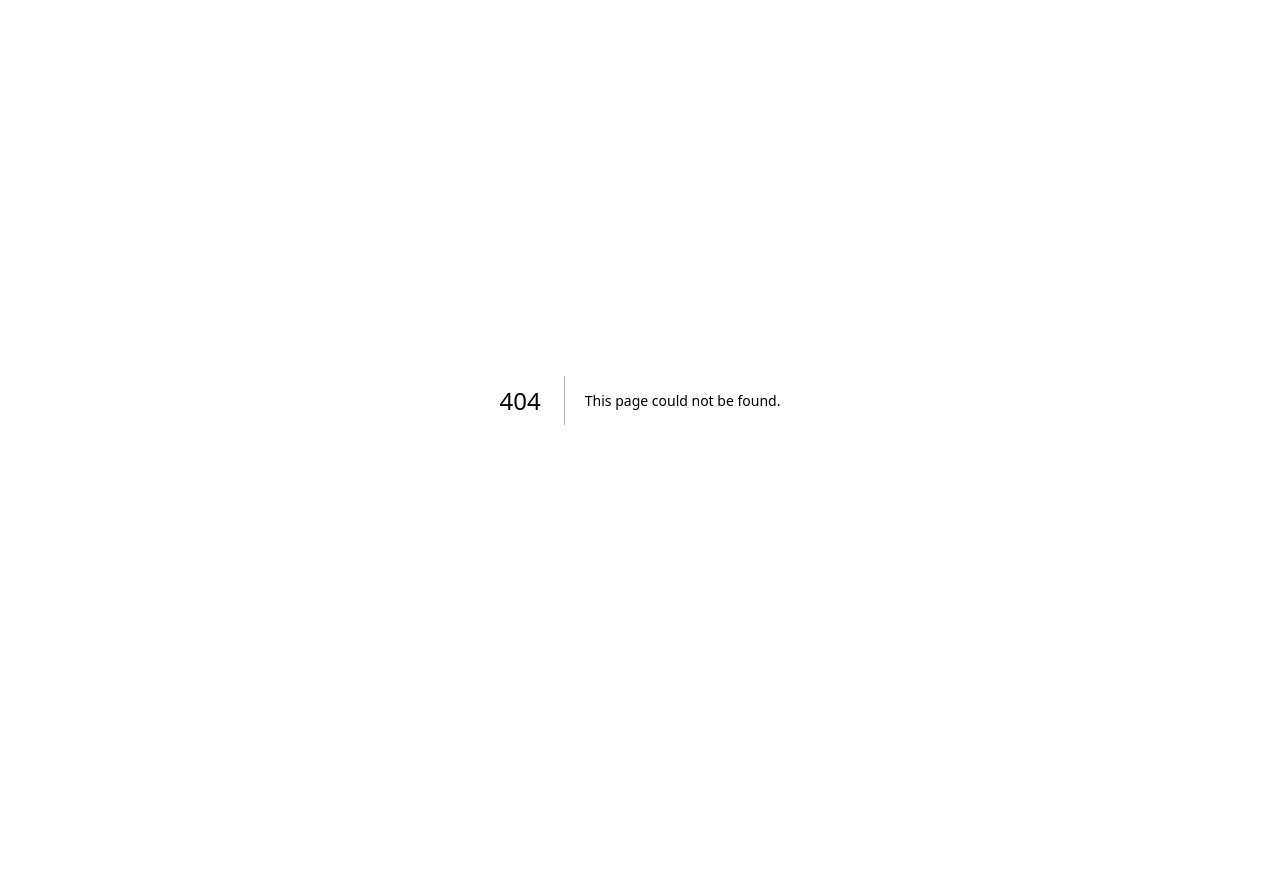
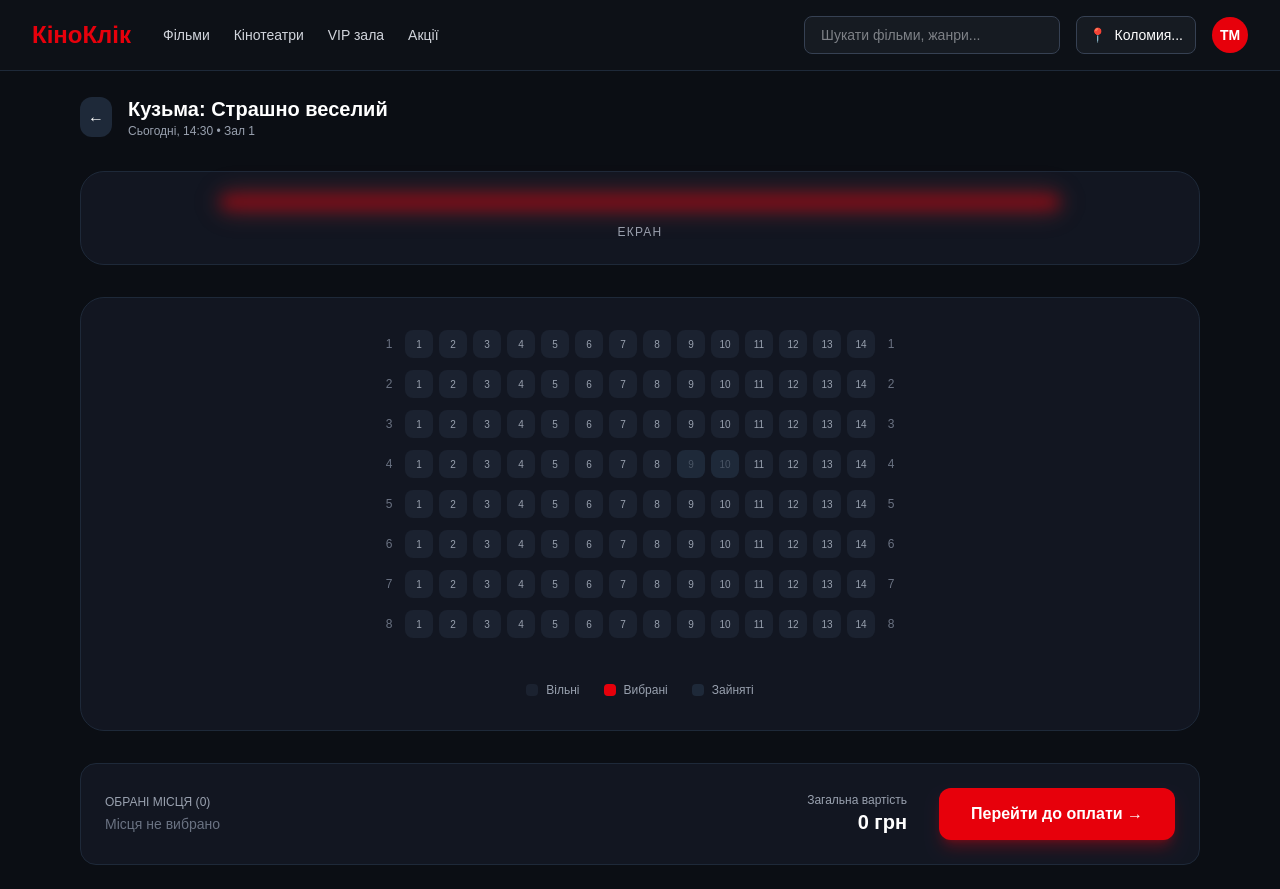
Before and after one commit to Askorbinochka/KinoKlick_FrontEnd, a Next.js app in the folder cinema-frontend/: page /movies/0/seats in a window 1280 px wide. Before the commit this address had no page. Before the commit the page ends 800 px from the top, so only its background shows below. Built offline with nearby package versions, Linux system fonts and the light colour scheme.

Commit message:
бронювання місць

```diff
--- a/cinema-frontend/app/movies/[id]/page.tsx
+++ b/cinema-frontend/app/movies/[id]/page.tsx
@@ -147,9 +147,11 @@ export default function MovieDetail() {
           </div>
 
           <div className="pt-4">
-            <button className="w-full bg-red-600 hover:bg-red-700 text-white font-bold py-4 rounded-2xl transition shadow-lg shadow-red-600/30 text-center text-base">
-              Забронювати
-            </button>
+            <Link href={`/movies/${movieId}/seats`}>
+             <button className="w-full bg-red-600 hover:bg-red-700 text-white font-bold py-4 rounded-2xl transition shadow-lg shadow-red-600/30 text-center text-base">
+                   Забронювати
+             </button>
+            </Link>
           </div>
         </div>
       </main>
--- /dev/null
+++ b/cinema-frontend/app/movies/[id]/seats/page.tsx
@@ -0,0 +1,130 @@
+"use client";
+
+import { useState } from "react";
+import { useParams } from "next/navigation";
+import Link from "next/link";
+import Navbar from "@/components/Navbar";
+
+export default function SeatSelection() {
+  const params = useParams();
+  const movieId = params.id;
+
+  const [selectedSeats, setSelectedSeats] = useState<string[]>([]);
+
+  const ticketPrice = 150; // Ціна за квиток
+
+  // Функція кліку на місце
+  const toggleSeat = (row: number, seat: number) => {
+    const seatId = `${row}-${seat}`;
+    if (selectedSeats.includes(seatId)) {
+      // Якщо вже вибрано — видаляємо
+      setSelectedSeats(selectedSeats.filter(id => id !== seatId));
+    } else {
+      // Якщо ні — додаємо до обраних
+      setSelectedSeats([...selectedSeats, seatId]);
+    }
+  };
+
+  return (
+    <div className="min-h-screen bg-[#0b0e14] text-white">
+      <Navbar />
+
+      <main className="max-w-6xl mx-auto px-4 py-6 space-y-8">
+
+        <div className="flex items-center gap-4">
+          <Link href={`/movies/${movieId}`} className="bg-gray-800 p-2 rounded-xl hover:bg-gray-700 transition">
+            ←
+          </Link>
+          <div>
+            <h1 className="text-xl font-bold">Кузьма: Страшно веселий</h1>
+            <p className="text-xs text-gray-400">Сьогодні, 14:30 • Зал 1</p>
+          </div>
+        </div>
+
+        {/* Екран кінотеатру */}
+        <div className="flex flex-col items-center justify-center space-y-4 py-6 bg-[#121621] rounded-3xl border border-gray-800">
+          <div className="w-3/4 h-3 bg-red-600/60 rounded-full blur-sm shadow-[0_0_20px_rgba(239,68,68,0.5)]"></div>
+          <span className="text-xs text-gray-400 tracking-widest uppercase">Екран</span>
+        </div>
+
+
+        <div className="bg-[#121621] border border-gray-800 rounded-3xl p-8 flex flex-col items-center gap-3">
+          {[1, 2, 3, 4, 5, 6, 7, 8].map((row) => (
+            <div key={row} className="flex items-center gap-2">
+              <span className="text-xs text-gray-500 w-4 text-center">{row}</span>
+              <div className="flex gap-1.5">
+                {[1, 2, 3, 4, 5, 6, 7, 8, 9, 10, 11, 12, 13, 14].map((seat) => {
+                  const seatId = `${row}-${seat}`;
+                  const isSelected = selectedSeats.includes(seatId);
+                  const isBusy = (row === 4 && seat === 9) || (row === 4 && seat === 10); // приклад зайнятих
+
+                  return (
+                    <button
+                      key={seat}
+                      disabled={isBusy}
+                      onClick={() => toggleSeat(row, seat)}
+                      className={`w-7 h-7 rounded-lg text-[10px] font-medium transition ${
+                        isBusy
+                          ? "bg-gray-800 text-gray-600 cursor-not-allowed"
+                          : isSelected
+                            ? "bg-red-600 text-white shadow-lg shadow-red-600/40"
+                            : "bg-[#1b2230] text-gray-400 hover:bg-gray-700"
+                      }`}
+                    >
+                      {seat}
+                    </button>
+                  );
+                })}
+              </div>
+              <span className="text-xs text-gray-500 w-4 text-center">{row}</span>
+            </div>
+          ))}
+
+          <div className="flex items-center gap-6 mt-8 text-xs text-gray-400">
+            <div className="flex items-center gap-2">
+              <span className="w-3 h-3 rounded bg-[#1b2230]"></span> Вільні
+            </div>
+            <div className="flex items-center gap-2">
+              <span className="w-3 h-3 rounded bg-red-600"></span> Вибрані
+            </div>
+            <div className="flex items-center gap-2">
+              <span className="w-3 h-3 rounded bg-gray-800"></span> Зайняті
+            </div>
+          </div>
+        </div>
+
+        {/* Нижня панель підсумків */}
+        <div className="bg-[#121621] border border-gray-800 rounded-2xl p-6 flex flex-col md:flex-row justify-between items-center gap-4">
+          <div>
+            <p className="text-xs text-gray-400">ОБРАНІ МІСЦЯ ({selectedSeats.length})</p>
+            <div className="flex gap-2 mt-1">
+              {selectedSeats.length > 0 ? (
+                selectedSeats.map((s, i) => {
+                  const [r, seatNum] = s.split("-");
+                  return (
+                    <span key={i} className="text-xs bg-[#1b2230] px-3 py-1.5 rounded-lg border border-gray-800 text-white">
+                      {r} ряд, {seatNum} місце
+                    </span>
+                  );
+                })
+              ) : (
+                <span className="text-sm text-gray-500">Місця не вибрано</span>
+              )}
+            </div>
+          </div>
+
+          <div className="flex items-center gap-8">
+            <div className="text-right">
+              <p className="text-xs text-gray-400">Загальна вартість</p>
+              <p className="text-xl font-bold text-white">{selectedSeats.length * ticketPrice} грн</p>
+            </div>
+
+            <button className="bg-red-600 hover:bg-red-700 text-white font-bold px-8 py-3.5 rounded-xl transition shadow-lg shadow-red-600/30">
+              Перейти до оплати →
+            </button>
+          </div>
+        </div>
+      </main>
+    </div>
+  );
+}
```
